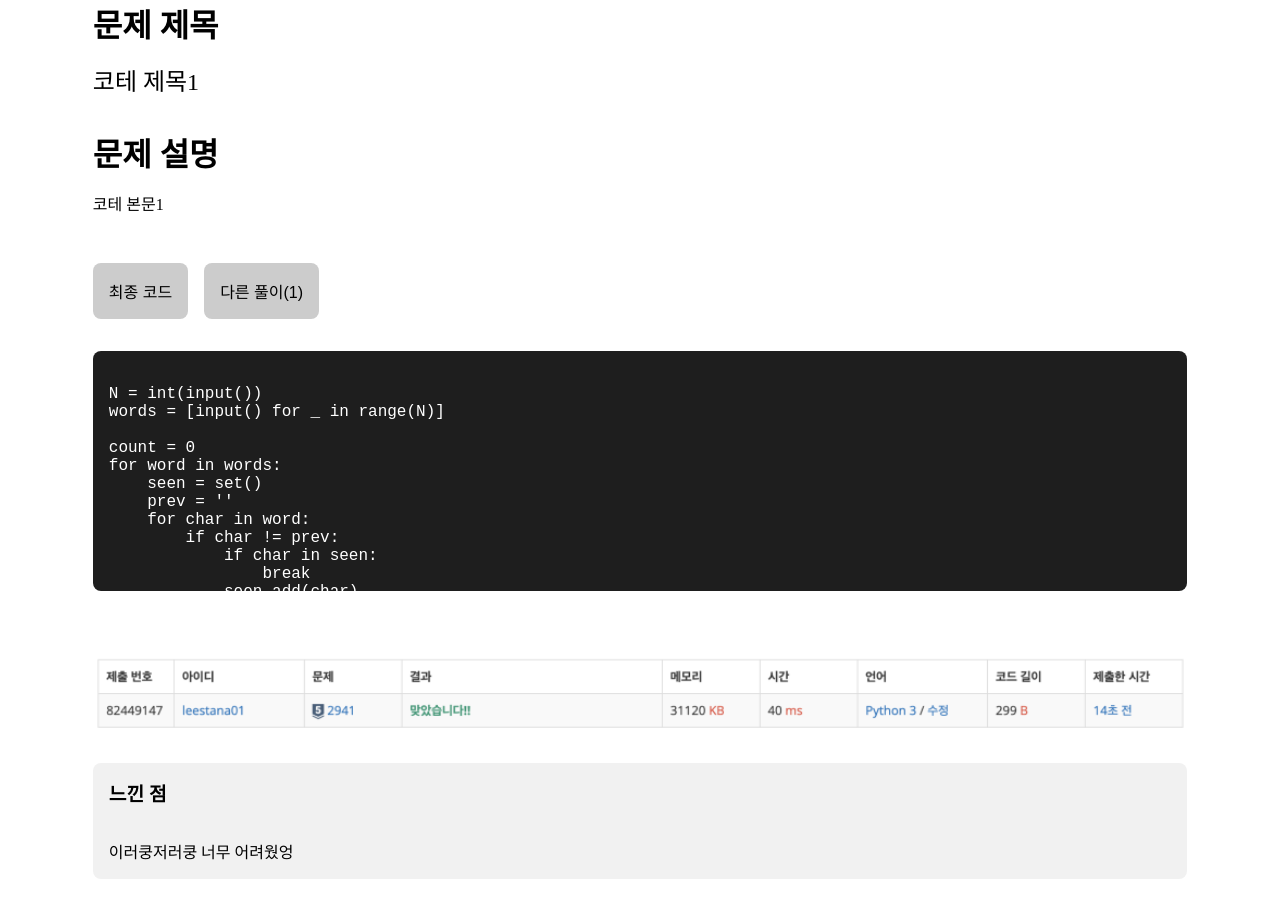
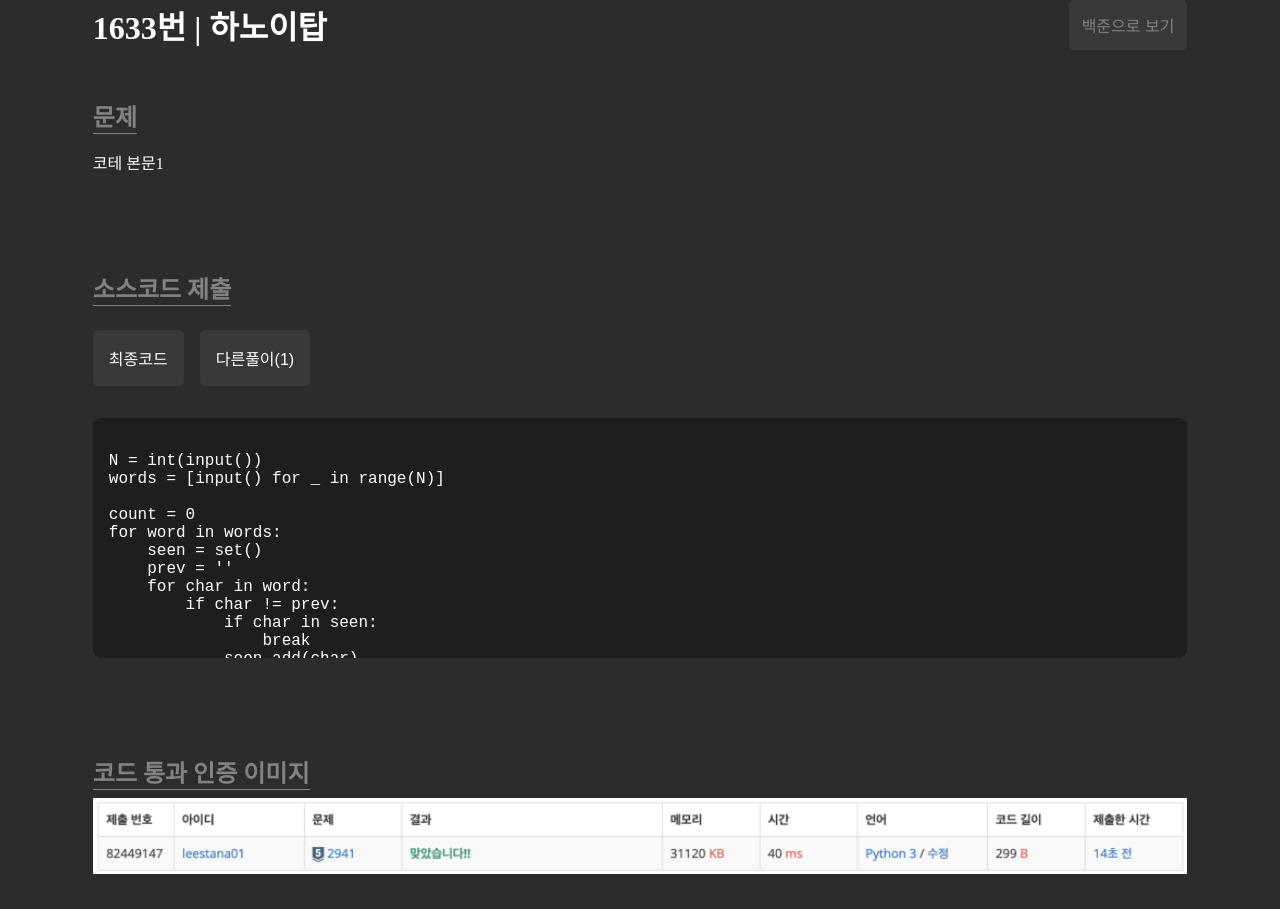
Before and after one commit to AlgorithmGenerator/AlgorithmGenerator-Web, a React (Vite) app in the folder conomoproject/: page /detailcodepage in a window 1280 px wide. Shown: the part 80-989 px from the top of the page. Built offline with nearby package versions, Linux system fonts and the light colour scheme.

Commit message:
[FIX] 피그마대로 코드 상세보기 화면 수정 완료

```diff
--- a/conomoproject/src/components/header/header.jsx
+++ b/conomoproject/src/components/header/header.jsx
@@ -56,9 +56,6 @@ export default function Header() {
                     <Button onClick={GoLogin}>
                         <CustomFont color='#626262' font='1rem'>LOGIN</CustomFont>
                     </Button>
-                    <Button onClick={GoMy}>
-                        <CustomFont color='#626262' font='1rem'>MY</CustomFont>
-                    </Button>
                 </CustomRow>
             </CustomRow>
         </HeaderContainer>
--- a/conomoproject/src/pages/mainpage/MoimSpace/writecode/detailcode.jsx
+++ b/conomoproject/src/pages/mainpage/MoimSpace/writecode/detailcode.jsx
@@ -24,9 +24,9 @@ const PageContainer = styled(ContainerCenter)`
   display: flex;
   flex-direction: column;
   justify-content: flex-start;
-  gap: 2rem;
+  gap: 6rem;
   position: relative;
-  background-color: white;
+  background-color: #2C2C2C;
   padding: 2rem;
 `;
 
@@ -68,21 +68,21 @@ const CodeContainer = styled.div`
 `;
 
 const ImageContainer = styled.img`
-  width: 90%;
-  margin-top: 2rem;
+  width: 100%;
 `;
 
 const ContentContainer = styled.div`
-  background-color: #f1f1f1;
+  background-color: #383838;
   padding: 1rem;
   border-radius: 8px;
-  width: 90%;
+  width: 100%;
+  height: 10rem;
   gap: 2rem;
 
   display: flex;
   flex-direction: column;
   align-items: flex-start;
-  justify-content: center;
+  justify-content: flex-start;
 `;
 
 const ButtonRow = styled.div`
@@ -113,14 +113,22 @@ const ButtonRow = styled.div`
 const Button = styled.button`
   padding: 1rem;
   border: none;
-  border-radius: 8px;
-  background-color: #ccc;
+  border-radius: 5px;
+  background-color: #383838;
   cursor: pointer;
   font-size: 1rem;
 
+  transition: opacity 0.3s ease;
+
 &:hover {
-    background-color: #bbb;
+  opacity: 0.6;
 }
+`;
+
+const Divider = styled.div`
+background-color: #828282;
+width: 100%;
+height: 1px;
 `;
 
 const DetailCodePage = () => {
@@ -180,10 +188,22 @@ print(count)
       <PageContainer>
         <ProblemBanner />
 
-        <CustomColumn width='90%' alignItems='center' justifyContent='center' gap='1rem'>
+        <CustomColumn width='90%' alignItems='center' justifyContent='center' gap='0.5rem'>
+          <CustomRow width='100%' alignItems='center' justifyContent='flex-start'>
+            <CustomColumn alignItems='center' justifyContent='center' gap='0'>
+              <CustomFont color='#828282' fontWeight='bold' font='1.5rem'>소스코드 제출</CustomFont>
+              <Divider />
+            </CustomColumn>
+          </CustomRow>
+
+          <CustomColumn width='100%' alignItems='center' justifyContent='center' gap='1rem'>
             <ButtonRow>
-            <Button onClick={() => setCurrentCode(originalCode)}>최종 코드</Button>
-            <Button onClick={handleToggleCode}>다른 풀이(1)</Button>
+              <Button onClick={() => setCurrentCode(originalCode)}>
+                <CustomFont color='white' font='1rem'>최종코드</CustomFont>
+              </Button>
+              <Button onClick={handleToggleCode}>
+                <CustomFont color='white' font='1rem'>다른풀이(1)</CustomFont>
+              </Button>
               {/* 다른 풀이가 추가될수록 버튼이 늘어나야 한다 */}
             </ButtonRow>
 
@@ -192,17 +212,34 @@ print(count)
               {currentCode}
             </CodeContainer>
           </CustomColumn>
+        </CustomColumn>
 
+        <CustomColumn width='90%' alignItems='center' justifyContent='center' gap='0.5rem'>
+          <CustomRow width='100%' alignItems='center' justifyContent='flex-start'>
+            <CustomColumn alignItems='center' justifyContent='center' gap='0'>
+              <CustomFont color='#828282' fontWeight='bold' font='1.5rem'>코드 통과 인증 이미지</CustomFont>
+              <Divider />
+            </CustomColumn>
+          </CustomRow>
           <ImageContainer src={'ex_certificateImg.png'} alt="증빙 이미지" />
+        </CustomColumn>
 
+        <CustomColumn width='90%' alignItems='center' justifyContent='center' gap='0.5rem'>
+          <CustomRow width='100%' alignItems='center' justifyContent='flex-start'>
+            <CustomColumn alignItems='center' justifyContent='center' gap='0'>
+              <CustomFont color='#828282' fontWeight='bold' font='1.5rem'>느낀 점/배운 점</CustomFont>
+              <Divider />
+            </CustomColumn>
+          </CustomRow>
           <ContentContainer>
-          <CustomFont color='black' font='1.2rem' fontWeight='bold'>느낀 점</CustomFont>
-          <CustomFont color='black' font='1rem'>이러쿵저러쿵 너무 어려웠엉</CustomFont>
+            <CustomFont color='white' font='1rem'>이러쿵저러쿵 너무 어려웠엉</CustomFont>
           </ContentContainer>
+        </CustomColumn>
 
         <CustomRow width='90%' alignItems='center' justifyContent='flex-end' gap='1rem'>
-          <Button onClick={() => navigate('/writecodepage')}>수정(제출)하기</Button>
-          <Button onClick={() => window.location.href = 'https://www.acmicpc.net/'}>백준으로</Button>
+          <Button onClick={() => navigate('/writecodepage')}>
+            <CustomFont color='white' font='1rem' fontWeight='bold'>수정/제출하기</CustomFont>
+          </Button>
         </CustomRow>
       </PageContainer>
     </ContainerCenter>
--- a/conomoproject/src/pages/mainpage/MoimSpace/writecode/problembanner.jsx
+++ b/conomoproject/src/pages/mainpage/MoimSpace/writecode/problembanner.jsx
@@ -3,33 +3,56 @@ import styled from 'styled-components';
 import CustomColumn from '../../../../components/container/CustomColumn';
 import CustomRow from '../../../../components/container/CustomRow';
 import CustomFont from '../../../../components/container/CustomFont';
-import StyledImg from '../../../../components/container/StyledImg';
 
 // 서버로부터 받아오는 문제제목, 내용 부분 분리했습니당
+
+const Button = styled.button`
+
+padding: 0.8rem;
+display: flex;
+align-items: center;
+justify-content: center;
+border-radius: 5px;
+border: none;
+background-color: #383838;
+
+transition: opacity 0.3s ease;
+
+&:hover {
+  opacity: 0.6;
+}
+`;
+
+const Divider = styled.div`
+background-color: #828282;
+width: 100%;
+height: 1px;
+`;
 
 const ProblemBanner = () => {
 
     return (
-        <>
-            <CustomColumn width='90%' alignItems='center' justifyContent='center' gap='1rem'>
+        <CustomColumn width='90%' alignItems='center' justifyContent='center' gap='3rem'>
+            <CustomRow width='100%' alignItems='center' justifyContent='space-between'>
+                <CustomFont color='white' font='2rem' fontWeight='bold'>1633번 | 하노이탑</CustomFont>
+                <Button onClick={() => window.location.href = 'https://www.acmicpc.net/'}>
+                    <CustomFont color='#828282' font='1rem'>백준으로 보기</CustomFont>
+                </Button>
+            </CustomRow>
+
+            <CustomColumn width='100%' alignItems='center' justifyContent='center' gap='1rem'>
                 <CustomRow width='100%' alignItems='center' justifyContent='flex-start'>
-                    <CustomFont color='black' font='2rem' fontWeight='bold'>문제 제목</CustomFont>
+                    <CustomColumn alignItems='center' justifyContent='center' gap='0'>
+                        <CustomFont color='#828282' fontWeight='bold' font='1.5rem'>문제</CustomFont>
+                        <Divider />
+                    </CustomColumn>
                 </CustomRow>
                 <CustomRow width='100%' alignItems='center' justifyContent='flex-start'>
-                    <CustomFont color='black' font='1.5rem'>코테 제목1</CustomFont>
+                    <CustomFont color='white' font='1rem'>코테 본문1</CustomFont>
                 </CustomRow>
             </CustomColumn>
 
-            <CustomColumn width='90%' alignItems='center' justifyContent='center' gap='1rem'>
-                <CustomRow width='100%' alignItems='center' justifyContent='flex-start'>
-                    <CustomFont color='black' fontWeight='bold' font='2rem'>문제 설명</CustomFont>
-                </CustomRow>
-                <CustomRow width='100%' alignItems='center' justifyContent='flex-start'>
-                    <CustomFont color='black' font='1rem'>코테 본문1</CustomFont>
-                </CustomRow>
-            </CustomColumn>
-
-        </>
+        </CustomColumn>
     );
 };
 
```
Lines whose indentation alone changed are shown as unchanged.
